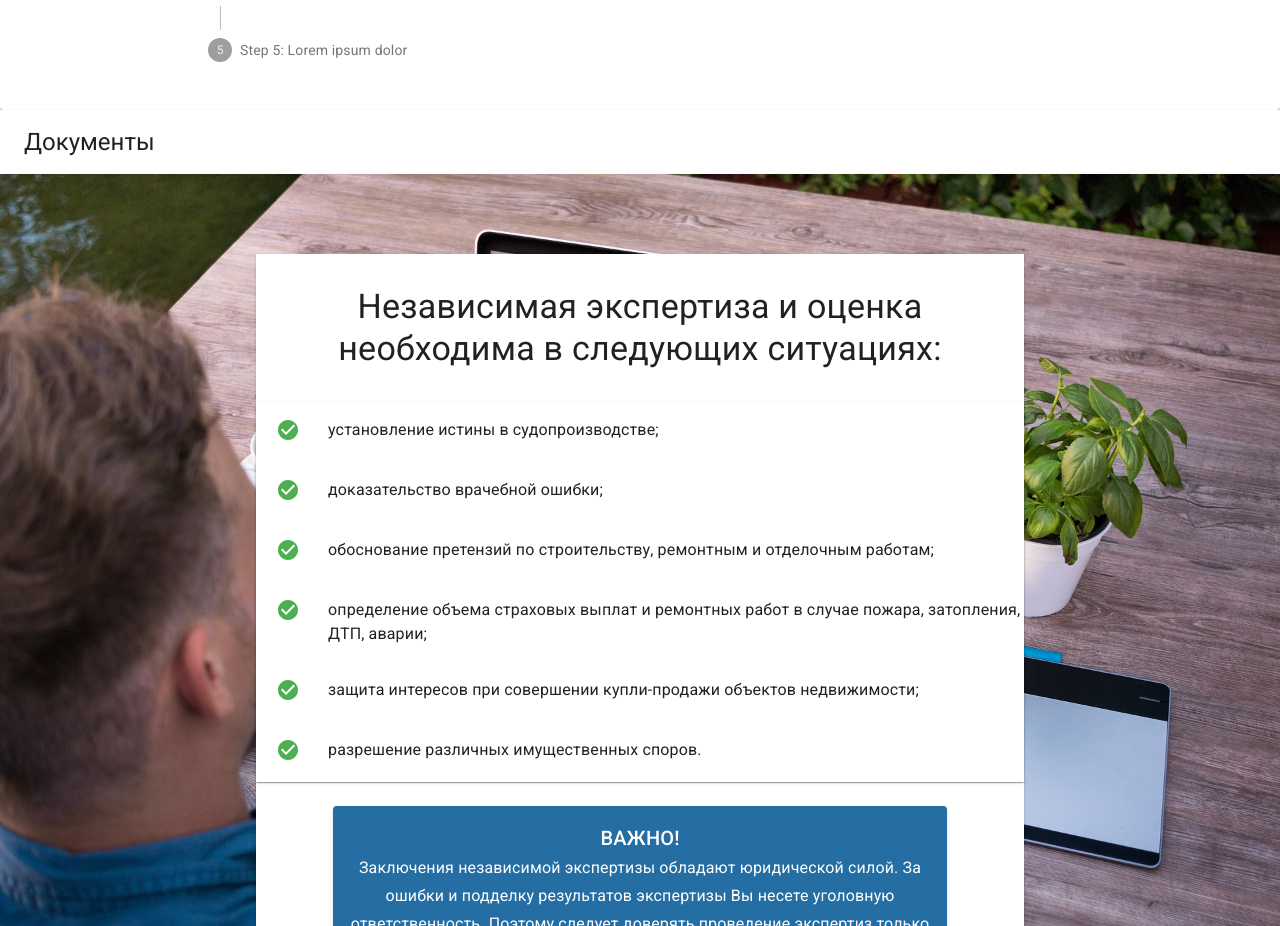
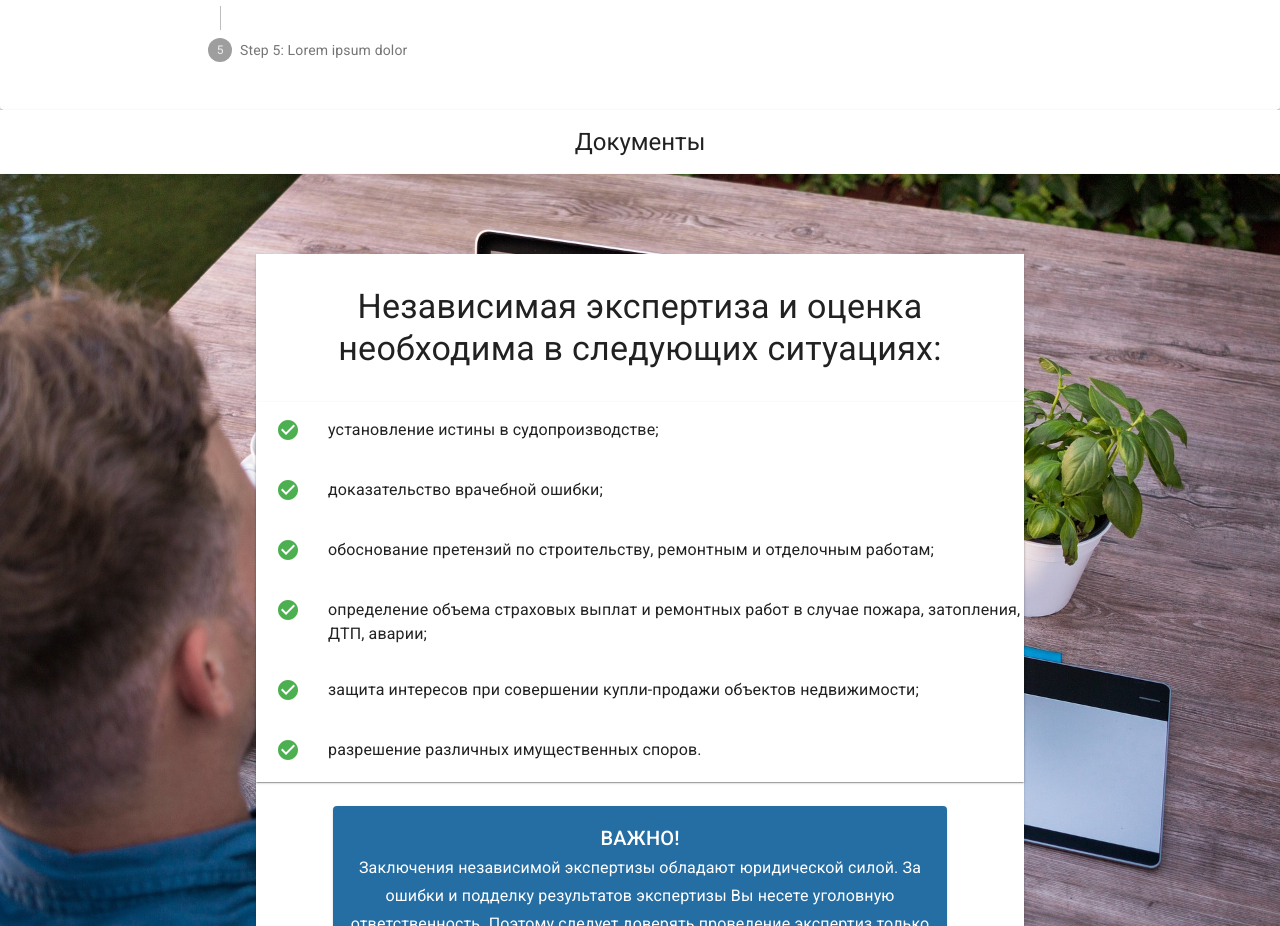
Before and after one commit to avramenkomy/altika-frontend, a React (Create React App) app: page / in a window 1280 px wide. Shown: the part 5065-5991 px from the top of the page. Built offline with nearby package versions, Linux system fonts and the light colour scheme.

Commit message:
WIP: add style for title

```diff
--- a/src/components/licenseDocuments/LicenseDocuments.js
+++ b/src/components/licenseDocuments/LicenseDocuments.js
@@ -7,6 +7,9 @@ const useStyles = makeStyles((theme) => ({
     paddingTop: theme.spacing(2),
     paddingBottom: theme.spacing(2),
   },
+  title: {
+    textAlign: 'center'
+  }
 }));
 
 function LicenseDocuments () {
```
